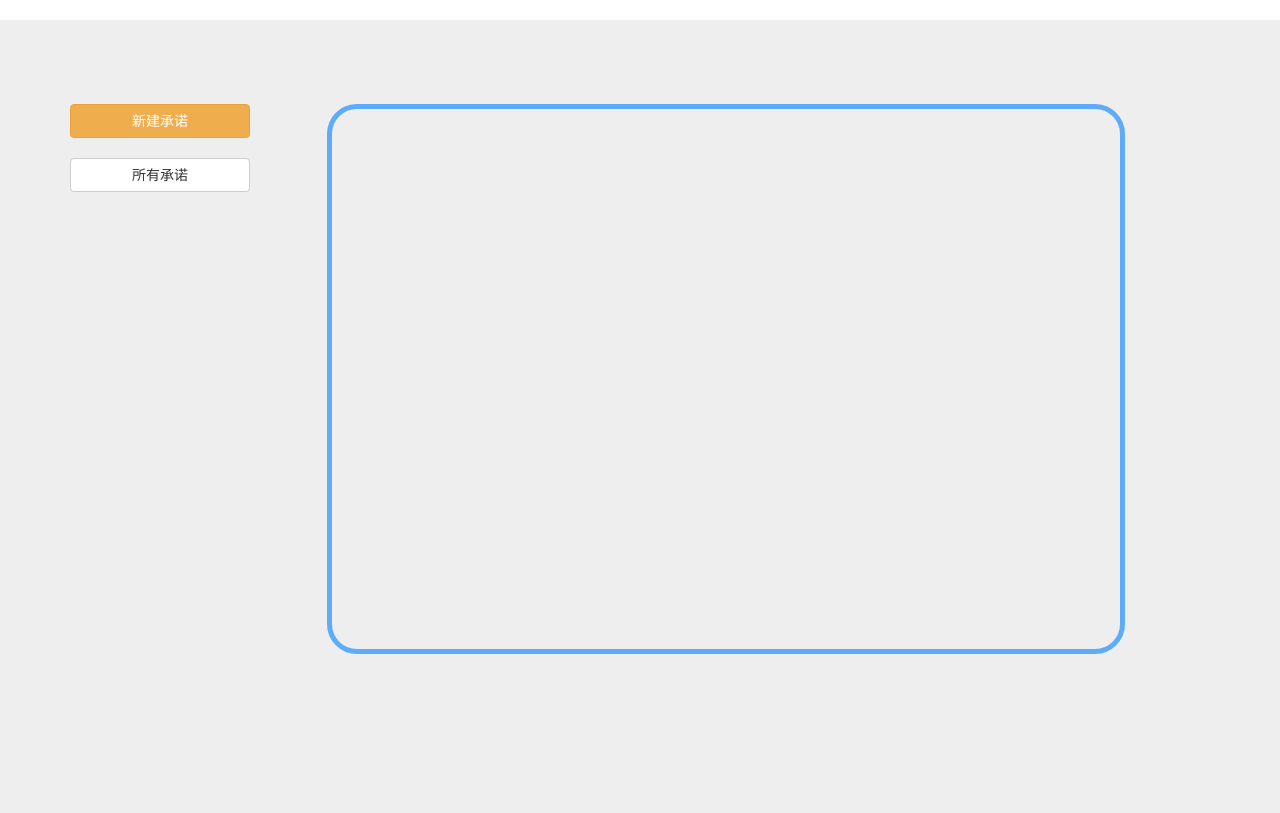
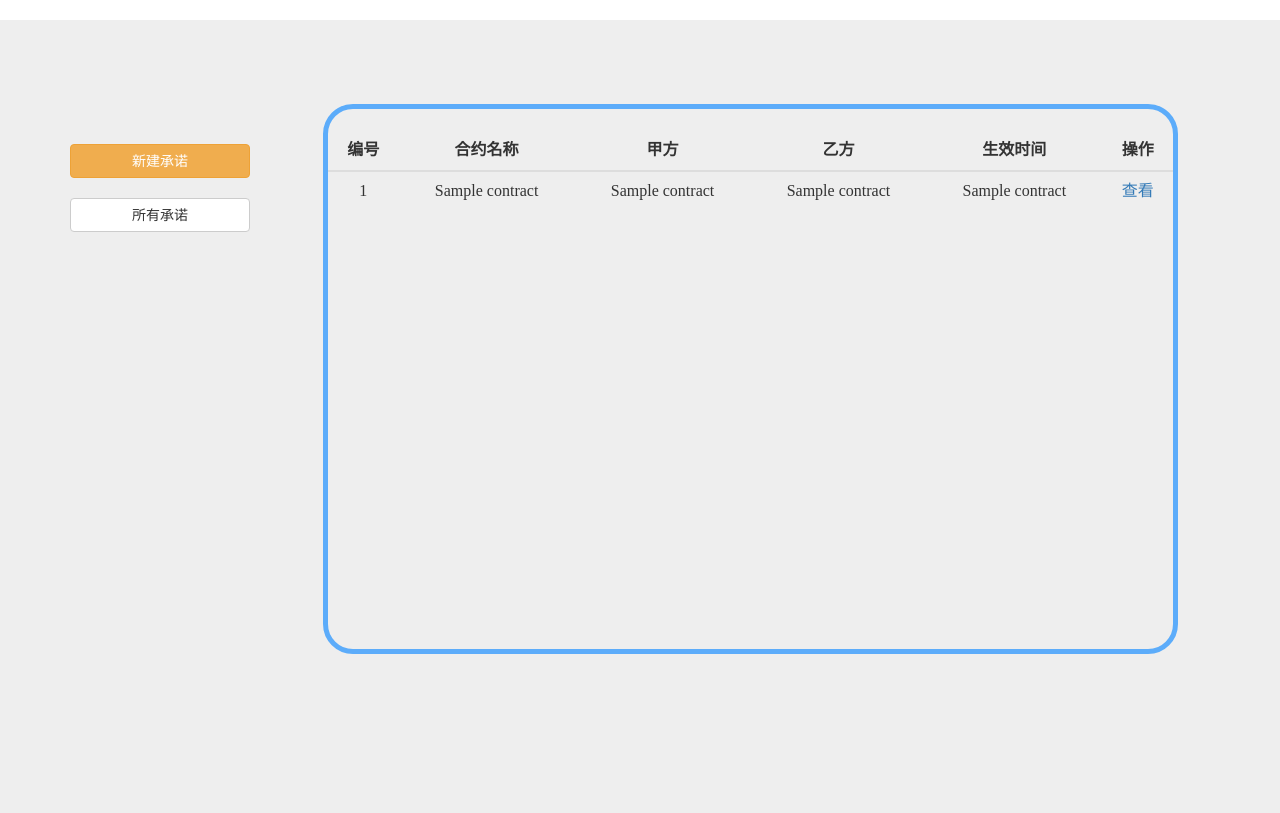
Before and after one commit to zhayujie/contract-page, a Flask app: template templates/file.html in a window 1280 px wide. Shown: the part 149-962 px from the top of the page. Run offline with Flask 2, Linux system fonts and the light colour scheme; the template is opened without the code that fills it: most values are stand-ins (such as "Sample title", 1, 10 or a date in 2020).

Commit message:
增加了查看用户所有承诺的功能

```diff
--- a/app.py
+++ b/app.py
@@ -45,7 +45,9 @@ def login_success():
 @app.route('/file', methods=['POST'])
 def show_file():
     username = request.form.get('username', default='user')
-    return render_template('file.html', username=username), 200
+    contracts = db.get_user_contracts(username)
+    print(contracts)
+    return render_template('file.html', username=username, contracts=contracts), 200
 
 @app.route('/contract', methods=['POST'])
 def contract_form():
@@ -60,7 +62,5 @@ def save():
     return 'success'
 
 
-
-
 if __name__ == '__main__':
     app.run(host='0.0.0.0', port=80, debug=True)
--- a/templates/file.html
+++ b/templates/file.html
@@ -6,26 +6,18 @@
         <title></title>
         <link href="../static/css/style.css" rel="stylesheet" type="text/css" media="all" />
         <link href="../static/css/bootstrap.min.css" rel="stylesheet" type="text/css" media="all" />
+        <script src="../static/js/bootstrap.min.js" type="text/javascript" charset="utf-8"></script>
+        <script src="../static/js/jquery-1.11.1.min.js" type="text/javascript" charset="utf-8"></script>
+    </head>
 
-    </head>
     <style>
-        td>.form-control {
-            margin: 5px 8px;
-            float: right;
-            width: 60%;
-            display: inline-block;
-        }
-
-        .form-control {
-            width: 16%;
-            display: inline-block;
-
-        }
 
         #right {
-            width: 70%;
+            width: 75%;
             height: 550px;
             margin: 0 auto;
+            margin-left:50px;
+            margin-right:0px;
             border-style: solid;
             border-width: 5px;
             border-color: rgba( 30,144,255,0.7);
@@ -37,6 +29,11 @@
         button{
             width:180px;
         }
+        .table th {
+            text-align: center;
+            vertical-align: middle!important;
+        }
+
     </style>
 
     <body>
@@ -76,6 +73,7 @@
             <div class="about-w3l w3agile">
                 <div id="center" style="margin-bottom:5% ;">
                     <div id='left' style="width: 15%;display: inline-block;margin-left: 0%;float: left;">
+                        <br><br>
                         <div>
                             <form action="/contract" method="post">
                                 <input type="hidden" id="hint" name="username" value="{{ username }}">
@@ -86,7 +84,33 @@
                             <button type="button" class="btn btn-default">所有承诺</button>
                         </div >
                     </div >
-                    <div id='right' >
+
+                    <div id='right' style=" overflow:scroll; ">
+                        <table class="table table-hover">
+                          <br>
+                          <thead>
+                            <tr>
+                              <th>编号</th>
+                              <th>合约名称</th>
+                              <th>甲方</th>
+                              <th>乙方</th>
+                              <th>生效时间</th>
+                              <th>操作</th>
+                            </tr>
+                          </thead>
+                          <tbody>
+                            {% for l in contracts %}
+                                <tr>
+                                  <td>{{ l[0] }}</td>
+                                  <td>{{ l[1] }}</td>
+                                  <td>{{ l[2] }}</td>
+                                  <td>{{ l[3] }}</td>
+                                  <td>{{ l[4] }}</td>
+                                  <td><a href="#" class="scroll">查看</a></td>
+                                </tr>
+                            {% endfor %}
+                          </tbody>
+                        </table>
                     </div>
                 </div>
             </div>
--- a/templates/index.html
+++ b/templates/index.html
@@ -29,7 +29,7 @@
 				<div class="collapse navbar-collapse nav-wil links" id="bs-example-navbar-collapse-1">
 					<ul class="nav navbar-nav ">
 						<br><br>
-						<li><a href="/" class="scroll active" >首页</a><span></span> </li>
+						<li><a href="/" class="scroll active" >首页 </a><span></span> </li>
 						<li><a href="#template" class="scroll" >模板 </a><span></span></li>
 
 						<li><a href="/login" class="scroll ser1" >登录 </a><span></span></li>
```
Also changed, not shown: db.py (+15 -0 lines), templates/user.html (+3 -5 lines).
